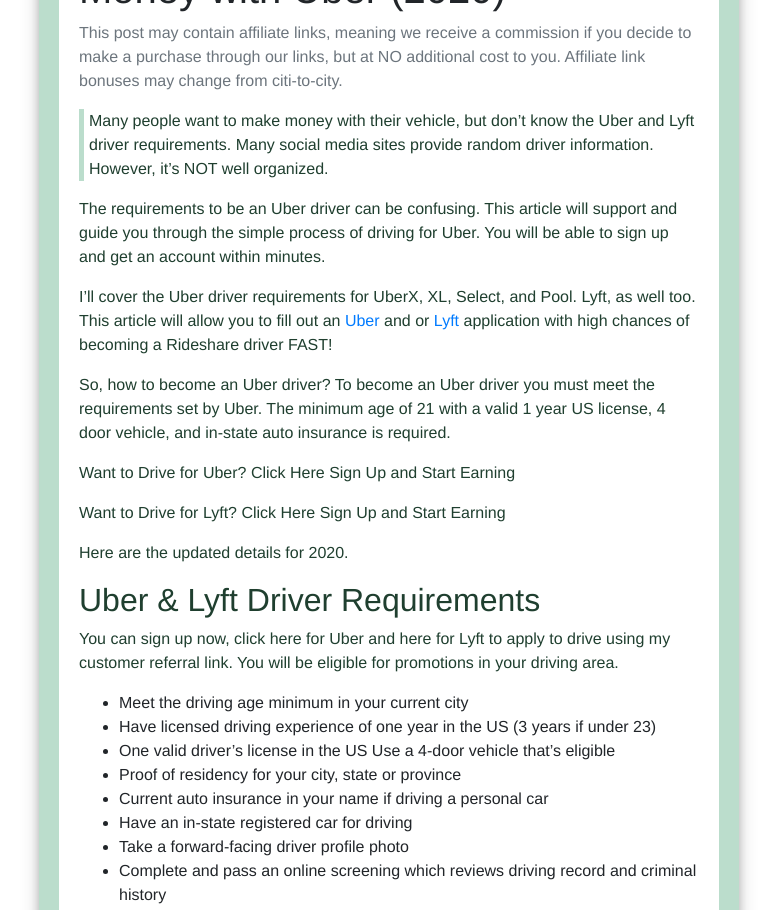
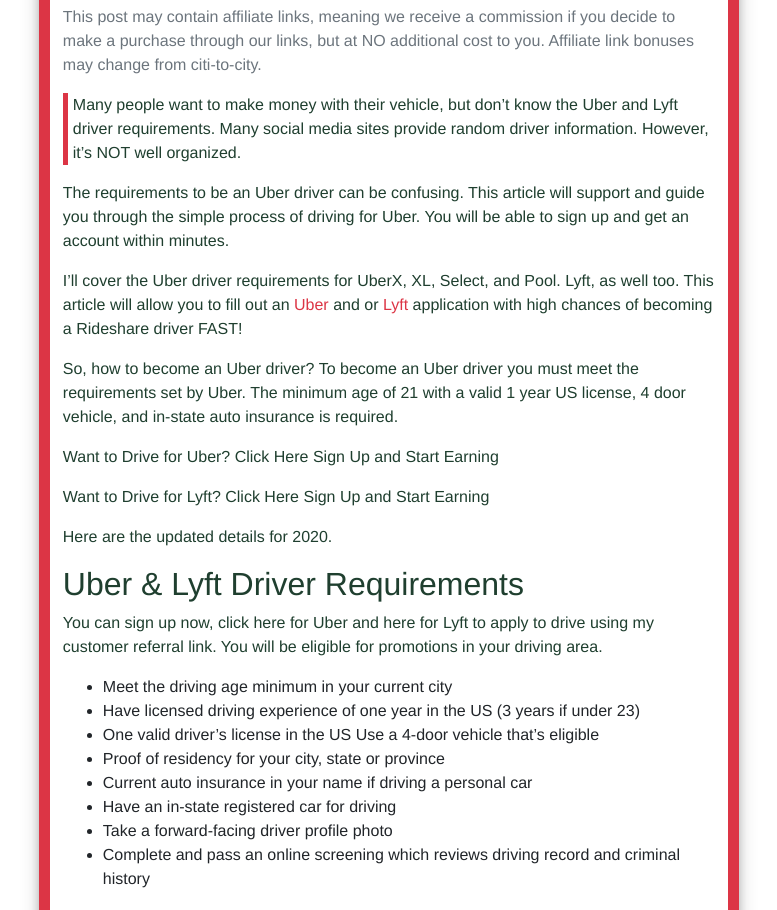
Before and after one commit to daviddadev/driver-requirements, a plain HTML site: page index.html in a window 1280 px wide. Shown: the part 902-1812 px from the top of the page, without its empty margins (251-1028 px from the left). Drawn offline with nearby package versions, Linux system fonts and the light colour scheme.

Commit message:
bug fixes

```diff
--- a/blog.css
+++ b/blog.css
@@ -22,11 +22,11 @@
 }
 
 .main-body {
-    border: 20px solid #bdc;
-    border-radius: 10px;
-    padding: 20px;
+    border: 0.7rem solid #dc3545;
+    border-radius: 6px;
+    padding: 0.8rem;
     max-width: 700px;
-    width: 80%;
+    width: 95%;
     margin: 20px auto;
     font-family: Helvetica, 'Lucida Sans',sans-serif;
     box-shadow: 0 4px 8px 0 rgba(0, 0, 0, 0.2), 0 6px 20px 0 rgba(0, 0, 0, 0.19);
@@ -39,7 +39,7 @@
 }
 
 .quote {
-    border-left: 5px solid #bdc;
+    border-left: 5px solid #dc3545;
     padding-left: 5px;
 }
 
@@ -62,7 +62,7 @@
     background-image: linear-gradient(to right, rgba(0, 0, 0, 0), rgba(0, 0, 0, 0.75), rgba(0, 0, 0, 0));
 }
 
-a {
-    text-decoration: none;
-    color: dodgerblue;
+a.link {
+    text-decoration: none !important;
+    color: #dc3545 !important;
 }
--- a/index.html
+++ b/index.html
@@ -4,16 +4,18 @@
     <meta charset="UTF-8">
     <meta name="viewport" content="width=device-width, initial-scale=1.0">
     <meta http-equiv="X-UA-Compatible" content="ie=edge">
+
+    <!-- SEO meta data -->
     <meta name="description"
         content="Find out the Uber driver requirements to get the information of how much an Uber driver makes. Meeting the requirements for the signup is easy." />
     <meta name="robots" content="max-snippet:-1, max-image-preview:large, max-video-preview:-1" />
-    <link rel="canonical" href="https://daviddadev.github.io/driver-requirements/." />
+    <link rel="canonical" href="https://thetacticaldriver.github.io/driver-requirements/" />
     <meta property="og:locale" content="en_US" />
     <meta property="og:type" content="article" />
     <meta property="og:title" content="Uber Driver Requirements - Make Money with Uber (2020)" />
     <meta property="og:description"
         content="Find out the Uber driver requirements to get the information of how much an Uber driver makes. Meeting the requirements for the signup is easy." />
-    <meta property="og:url" content="https://daviddadev.github.io/driver-requirements/." />
+    <meta property="og:url" content="https://thetacticaldriver.github.io/driver-requirements/" />
     <meta property="og:site_name" content="The Tactical Driver" />
     <meta property="article:tag" content="uber driver" />
     <meta property="article:tag" content="uber driver requirements" />
@@ -34,7 +36,7 @@
     <meta name="twitter:image"
         content="" />
 
-    <title>Uber Driver Requirements - Make Money with Uber (2029)</title>
+    <title>Uber Driver Requirements - Make Money with Uber (2020)</title>
     <link rel="stylesheet" href="blog.css">
     <link rel="stylesheet" href="https://stackpath.bootstrapcdn.com/bootstrap/4.4.1/css/bootstrap.min.css"
         integrity="sha384-Vkoo8x4CGsO3+Hhxv8T/Q5PaXtkKtu6ug5TOeNV6gBiFeWPGFN9MuhOf23Q9Ifjh" crossorigin="anonymous">
@@ -86,7 +88,7 @@
     process of driving for Uber. You will be able to sign up and get an account within minutes.</p>
 
     <p>I’ll cover the Uber driver requirements for UberX, XL, Select, and Pool. Lyft, as well too. This article will allow you to fill out an
-    <a href="https://partners.uber.com/i/vvcr4j2gb">Uber</a> and or <a href="https://www.lyft.com/drivers/DAVID688846?utm_medium=d2da_iacc">Lyft</a> application with high chances of becoming a Rideshare driver FAST!</p>
+    <a class="link" href="https://partners.uber.com/i/vvcr4j2gb">Uber</a> and or <a class="link" href="https://www.lyft.com/drivers/DAVID688846?utm_medium=d2da_iacc">Lyft</a> application with high chances of becoming a Rideshare driver FAST!</p>
 
     <p>So, how to become an Uber driver? To become an Uber driver you must meet the requirements set by Uber. The minimum age
     of 21 with a valid 1 year US license, 4 door vehicle, and in-state auto insurance is required.</p>
@@ -149,7 +151,7 @@
         <li>4 Door vehicle which can transport a minimum of 4 passengers</li>
         <li>New or nothing older than 15 years old</li>
         <li>No salvaged, reconstructed or rebuilt titles</li>
-        <li>Rental prohibited unless approved by Uber programs like <a href="https://www.fair.com/uber/driver-partner">FAIR Car Rental</a></li>
+        <li>Rental prohibited unless approved by Uber programs like <a class="link" href="https://www.fair.com/uber/driver-partner">FAIR Car Rental</a></li>
         <li>Cosmetic damage, missing parts, commercial branding or taxi cab paint jobs not allowed</li>
     </ul>
 
@@ -160,7 +162,7 @@
     <p><strong>Here is a quick summary of the necessary steps:</strong></p>
 
     <ul>
-        <li><strong>Step 1</strong>Fill out the tactical driver application here for <a href="https://partners.uber.com/i/vvcr4j2gb">Uber</a> and this one for <a href="https://www.lyft.com/drivers/DAVID688846?utm_medium=d2da_iacc">Lyft</a>.</li>
+        <li><strong>Step 1</strong>Fill out the tactical driver application here for <a class="link" href="https://partners.uber.com/i/vvcr4j2gb">Uber</a> and this one for <a class="link" href="https://www.lyft.com/drivers/DAVID688846?utm_medium=d2da_iacc">Lyft</a>.</li>
         <li><strong>Step 2</strong>Complete a car inspection to meet Uber requirements.</li>
         <li><strong>Step 3</strong>Wait patiently for your background check to clear.</li>
         <li><strong>Step 4</strong>Switch Online button in the app and start driving.</li>
@@ -184,7 +186,7 @@
 
     <p>UberEATS is a delivery app that allows Uber customers to order food on demand from nearby local restaurants. The
     UberEATS delivery drivers pick up and drop off food orders as independent contractors. Many Uber drivers choose Uber
-    Eats versus driving for <a href="https://drd.sh/z4sh44/">DoorDash</a> or <a href="https://pmfleet.app.link/quSRvHinS2">Postmates</a>.</p>
+    Eats versus driving for <a class="link" href="https://drd.sh/z4sh44/">DoorDash</a> or <a class="link" href="https://pmfleet.app.link/quSRvHinS2">Postmates</a>.</p>
 
     <p>What are the Uber Eats driver requirements? You can become an Uber Eats driver without driving for UberX. Current UberX
     drivers can simply opt-in to start receiving UberEATS request.</p>
@@ -207,8 +209,8 @@
 
     <hr>
 
-    <p><a href="https://partners.uber.com/i/vvcr4j2gb">Click Here and get up to $1,200 SIGN-UP BONUS from UBER with my referral.</a></p>
-    <p><a href="https://www.lyft.com/drivers/DAVID688846?utm_medium=d2da_iacc">Click Here and get up to $1,100 SIGN-UP BONUS from LYFT with my referral.</a></p>
+    <p><a class="" href="https://partners.uber.com/i/vvcr4j2gb">Click Here and get up to $1,200 SIGN-UP BONUS from UBER with my referral.</a></p>
+    <p><a class="" href="https://www.lyft.com/drivers/DAVID688846?utm_medium=d2da_iacc">Click Here and get up to $1,100 SIGN-UP BONUS from LYFT with my referral.</a></p>
 
 </div>
 
```
